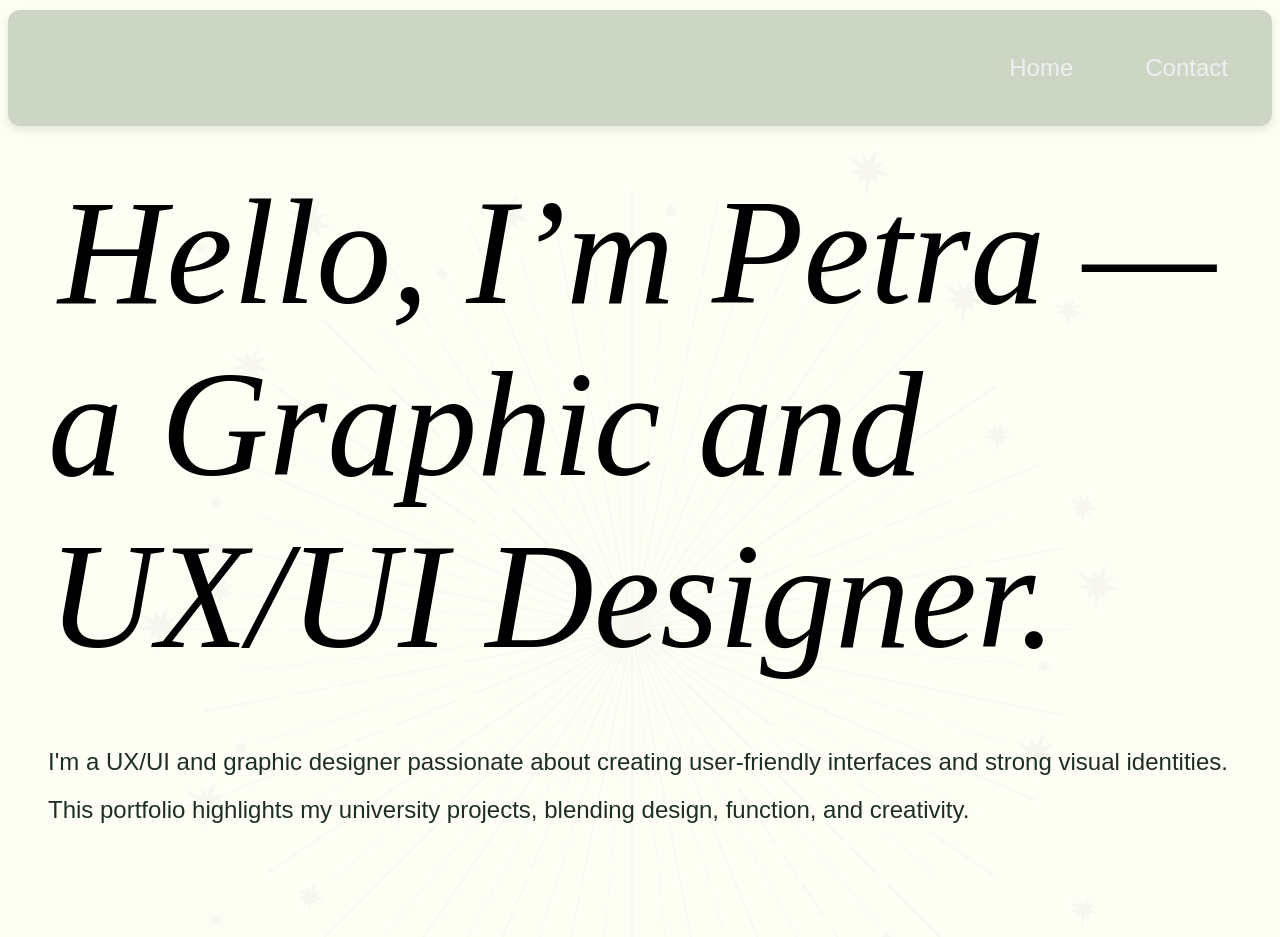
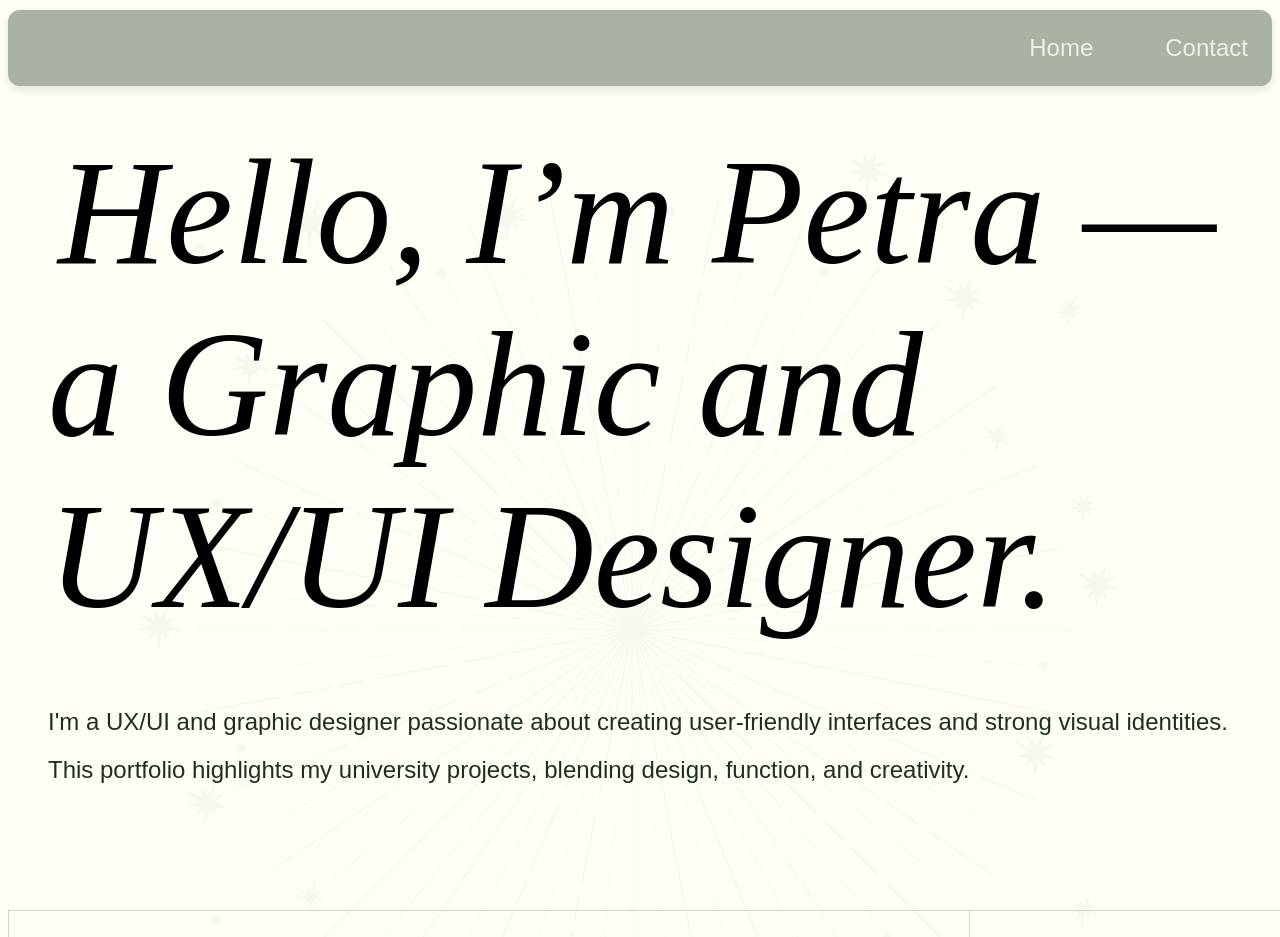
Before and after one commit to dpetra95/dpetra95.github.io, a plain HTML site: page index.html in a window 1280 px wide. Shown: the top 937 px of the page. Drawn offline with Linux system fonts and the light colour scheme.

Commit message:
finaaaaaaaal

```diff
--- a/Style.css
+++ b/Style.css
@@ -183,8 +183,8 @@ input[type="text"],
 
 /* New Menu Style */
 .menu {
-  padding: 8px 20px; /* Reduced vertical padding to make the menu vertically narrower */
-  background-color: #cdd6c4;
+  padding: 8px 10px; /* Reduced vertical padding to make the menu vertically narrower */
+  background-color: #abb2a3;
   box-shadow: 0 4px 10px rgba(0, 0, 0, 0.1);
   font-family: 'Poppins', sans-serif;
   border-radius: 12px;
@@ -209,7 +209,7 @@ input[type="text"],
   color: #000000;
   font-size: 20px;
   font-weight: 400;
-  padding: 12px 12px;
+  padding: 2px 2px;
   border-radius: 0px;
   transition: all 0.3s ease;
   display: block;
@@ -305,7 +305,7 @@ input[type="text"],
 
 
 .menu {
-padding: 20px 20px;
+padding: 0px 0px;
 font-family: 'Poppins', sans-serif;
 }
 
```
